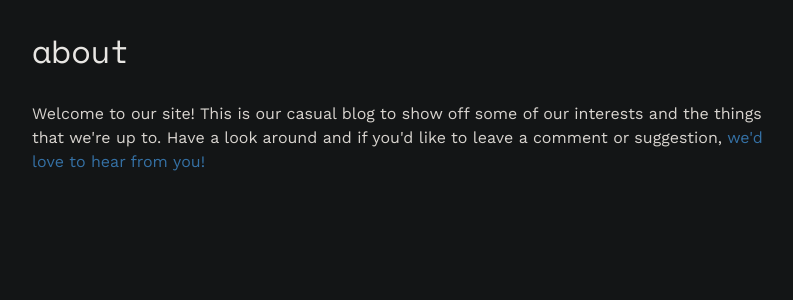
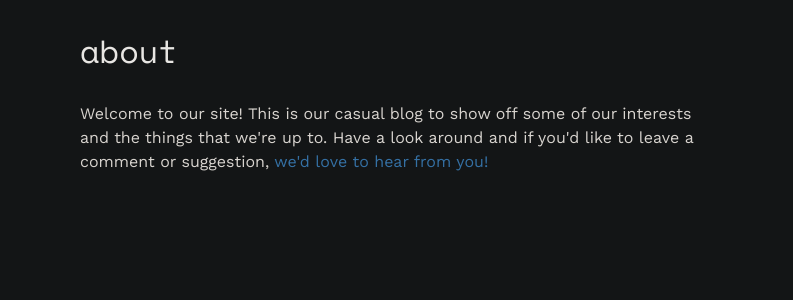
Before and after one commit to JBreidfjord/midnightsnack, a FastAPI app: page /about in a window 1280 px wide. Shown: the part 58-358 px from the top of the page, without its empty margins (240-1033 px from the left). Run offline with FastAPI, Linux system fonts and the light colour scheme; parts of the project's set-up code (start-up, migrations or seed data) failed here and were passed over; some libraries are stand-ins or nearby versions.

Commit message:
Added container divs to better center content

```diff
--- a/templates/about.html
+++ b/templates/about.html
@@ -1,6 +1,7 @@
 {% extends "layout.html" %}
 
 {% block content %}
+<div class="container">
     <h2>About</h2>
     <br>
     <div class="content">
@@ -9,4 +10,5 @@
             <a href="{{ url_for('contact') }}">we'd love to hear from you!</a>
         </p>
     </div>
+</div>
 {% endblock %}
--- a/templates/contact.html
+++ b/templates/contact.html
@@ -1,6 +1,7 @@
 {% extends "layout.html" %}
 
 {% block content %}
+<div class="container">
     <h2>Contact</h2>
     <br>
     <div class="content">
@@ -8,4 +9,5 @@
             Any messages can be sent to Jonathan Breidfjord at <a href="mailto:jbreidfjord@gmail.com?subject=A%20Comment%20About%20Your%20Blog%20Site">jbreidfjord@gmail.com</a>
         </p>
     </div>
+</div>
 {% endblock %}
--- a/templates/layout.html
+++ b/templates/layout.html
@@ -70,13 +70,19 @@
     <main role="main" class="container" id="main">
         <div class="row">
             <div class="col-md-2">
-                {% block left_side_content %}{% endblock %}
+                <div class="container">
+                    {% block left_side_content %}{% endblock %}
+                </div>
             </div>
             <div class="col-md-8">
-                {% block content %}{% endblock %}
+                <div class="container">
+                    {% block content %}{% endblock %}
+                </div>
             </div>
             <div class="col-md-2">
-                {% block right_side_content %}{% endblock %}
+                <div class="container">
+                    {% block right_side_content %}{% endblock %}
+                </div>
             </div>
         </div>
     </main>
```
